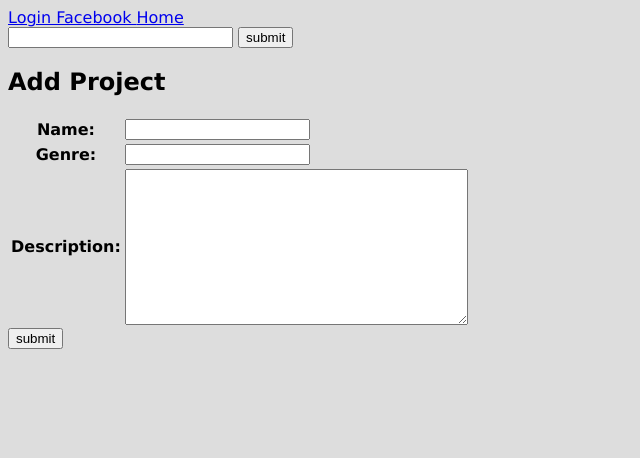
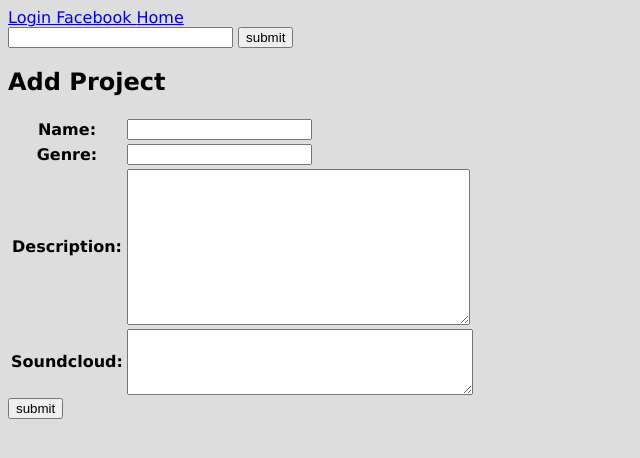
Before and after one commit to abbad/JamHubScratch, a Django app: page /addProject in a window 1280 px wide. Shown: the top 458 px of the page, without its empty margins (0-640 px from the left). Run offline with Django 3.2, Linux system fonts and the light colour scheme.

Commit message:
now user can add a link for soundcloud

```diff
--- a/jamhub/forms.py
+++ b/jamhub/forms.py
@@ -16,8 +16,9 @@ class ProjectForm(forms.ModelForm):
 	name = forms.CharField(max_length = 30)
 	description = forms.CharField(max_length=300, widget=forms.Textarea)
 	genre = forms.CharField(max_length = 30)
+	soundCloud = forms.CharField(max_length = 300, widget = forms.Textarea(attrs={'style': "width: 340px; height: 60px;"}))
 
 	class Meta:
 		model = Project
-		fields = ['name', 'genre', 'description']
-		exclude = ['user', 'creator']
+		fields = ['name', 'genre', 'description', 'soundCloud']
+		exclude = ['creator']
--- a/jamhub/models.py
+++ b/jamhub/models.py
@@ -44,6 +44,7 @@ class Project(models.Model):
 	num_stars = models.IntegerField( null = True)
 	date_created = models.DateTimeField(auto_now_add = True)
 	genre = models.CharField(max_length = 30)
+	soundCloud = models.CharField(max_length = 300)
 
 	def __unicode__(self):
 		return self.name
--- a/jamhub/templates/home.html
+++ b/jamhub/templates/home.html
@@ -10,6 +10,7 @@
 	Project Name: {{ project.name }} </br>
 	Project Description: {{ project.description }} </br>
 	Project Creator: {{ project.creator }} </br>
+	Sound Cloud: {{ project.soundCloud }} </br>
 	</p>
 
 {% endfor %}
```
Also changed, not shown: friendship/migrations/0001_initial.py, jamhub/migrations/0001_initial.py (added), jamhub/migrations/0002_auto__del_field_profile_soundCloud__add_field_project_soundCloud.py (added), jamhub/migrations/__init__.py (added).
